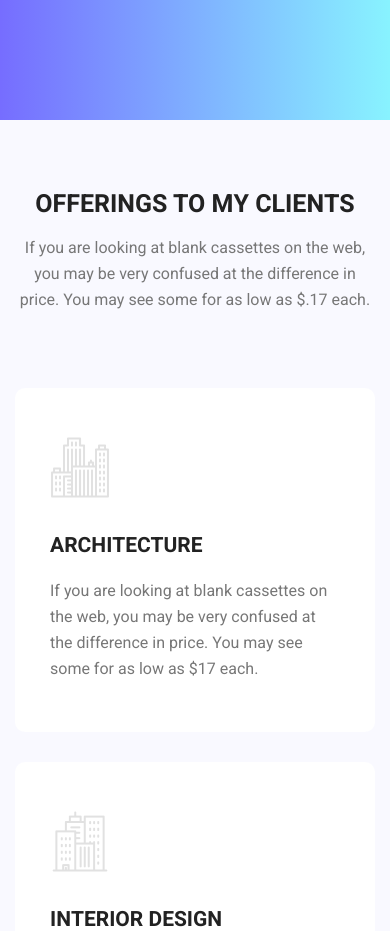
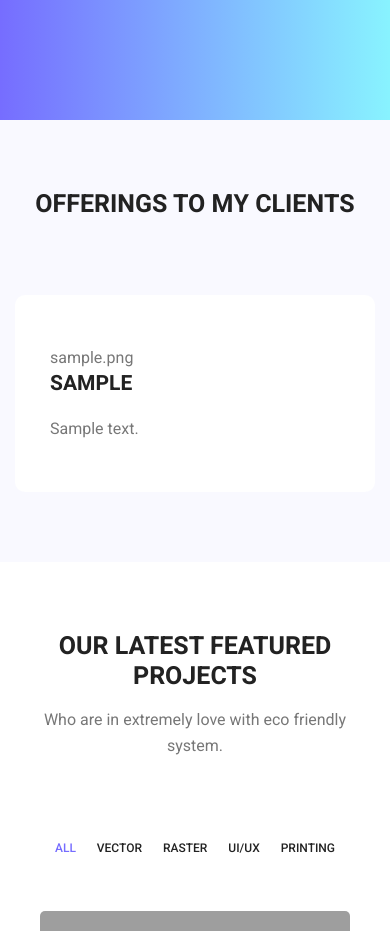
Before and after one commit to secgeo-developer/sview, a Django app: page / in a window 390 px wide. Shown: the part 1683-2614 px from the top of the page. Run offline with Django 5.2, Linux system fonts and the light colour scheme; tables that the repository leaves empty hold one stand-in row (values such as "Sample post"); some libraries are stand-ins or nearby versions; grey boxes are pictures that could not be loaded.

Commit message:
feat: customer offer modeli ile template ilişkisi kuruldu.

```diff
--- a/scv/models.py
+++ b/scv/models.py
@@ -1,3 +1,4 @@
+from pyexpat import model
 from django.db import models
 from django.core.validators import MinValueValidator, MaxValueValidator
 
@@ -136,3 +137,21 @@
         verbose_name = 'Document'
         verbose_name_plural = 'Documents'
         ordering = ['order']
+
+class CustomerOffers(AbstractModel):
+    order = models.IntegerField(default=0, blank=True,
+                                verbose_name='Order', help_text="Enter the order of the social media link")
+    myapp = models.CharField(default='', max_length=100, blank=True, verbose_name='MyApp',
+                             help_text="Enter the name of your app")
+    description = models.TextField(default='', blank=True, verbose_name='Description',
+                                    help_text="Enter a description of the customer offer")
+    icon = models.CharField(default='', max_length=100, blank=True, verbose_name='Icon',
+                            help_text="Enter the icon class for your social media profile")
+
+    def __str__(self):
+        return f'Customer Offer: {self.description}'
+
+    class Meta:
+        verbose_name = 'Customer Offer'
+        verbose_name_plural = 'Customer Offers'
+        ordering = ['order']
--- a/scv/views.py
+++ b/scv/views.py
@@ -1,9 +1,7 @@
 
-from email.mime import base
-from math import exp
-import site
+
 from django.shortcuts import render
-from scv.models import Education, GeneralSetting, ImageSetting, SocialMedia, Experience, Education, Skill, Document
+from scv.models import Education, GeneralSetting, ImageSetting, SocialMedia, Experience, Education, Skill, Document, CustomerOffers
 # Create your views here.
 
 
@@ -36,9 +34,14 @@
     home_banner_area_email = get_general_setting('home_banner_area_email')
     home_banner_area_address = get_general_setting('home_banner_area_address')
     welcome_area_myself = get_general_setting('welcome_area_myself')
-    base_welcome_area_total_donation = get_general_setting('base_welcome_area_total_donation')
-    base_welcome_area_total_projects = get_general_setting('base_welcome_area_total_projects')
-    base_welcome_area_total_volunteers = get_general_setting('base_welcome_area_total_volunteers')
+    base_welcome_area_total_donation = get_general_setting(
+        'base_welcome_area_total_donation')
+    base_welcome_area_total_projects = get_general_setting(
+        'base_welcome_area_total_projects')
+    base_welcome_area_total_volunteers = get_general_setting(
+        'base_welcome_area_total_volunteers')
+    base_feature_area_customer_offer = get_general_setting(
+        'base_feature_area_customer_offer')
 
     # ImageSetting
     site_favicon = get_image_setting('site_favicon')
@@ -59,6 +62,9 @@
 
     # Document
     documents = Document.objects.all()
+
+    # Customer Offers
+    customer_offers = CustomerOffers.objects.all()
 
     return {
         'site_title': site_title,
@@ -82,6 +88,8 @@
         'base_welcome_area_total_projects': base_welcome_area_total_projects,
         'base_welcome_area_total_volunteers': base_welcome_area_total_volunteers,
         'documents': documents,
+        'customer_offers': customer_offers,
+        'base_feature_area_customer_offer': base_feature_area_customer_offer,
     }
 
 
--- a/templates/includes/base_feature_area.html
+++ b/templates/includes/base_feature_area.html
@@ -3,30 +3,21 @@
         	<div class="container">
         		<div class="main_title">
         			<h2>offerings to my clients</h2>
-        			<p>If you are looking at blank cassettes on the web, you may be very confused at the difference in price. You may see some for as low as $.17 each.</p>
+        			<p>{{base_feature_area_customer_offer}}</p>
         		</div>
         		<div class="feature_inner row">
-        			<div class="col-lg-4 col-md-6">
-        				<div class="feature_item">
-        					<i class="flaticon-city"></i>
-        					<h4>Architecture</h4>
-        					<p>If you are looking at blank cassettes on the web, you may be very confused at the difference in price. You may see some for as low as $17 each.</p>
-        				</div>
-        			</div>
-        			<div class="col-lg-4 col-md-6">
-        				<div class="feature_item">
-        					<i class="flaticon-skyline"></i>
-        					<h4>Interior Design</h4>
-        					<p>If you are looking at blank cassettes on the web, you may be very confused at the difference in price. You may see some for as low as $17 each.</p>
-        				</div>
-        			</div>
-        			<div class="col-lg-4 col-md-6">
-        				<div class="feature_item">
-        					<i class="flaticon-sketch"></i>
-        					<h4>Concept Design</h4>
-        					<p>If you are looking at blank cassettes on the web, you may be very confused at the difference in price. You may see some for as low as $17 each.</p>
-        				</div>
-        			</div>
+
+					{% for customer_offer in customer_offers  %}
+
+						<div class="col-lg-4 col-md-6">
+							<div class="feature_item">
+								{{ customer_offer.icon | safe }}
+								<h4>{{ customer_offer.myapp }}</h4>
+								<p>{{ customer_offer.description }}</p>
+							</div>
+						</div>
+
+					{% endfor %}
         		</div>
         	</div>
         </section>
--- a/templates/includes/base_header_menu_area.html
+++ b/templates/includes/base_header_menu_area.html
@@ -31,7 +31,7 @@
 										<li class="nav-item"><a class="nav-link" href="single-blog.html"></a></li>
 									</ul>
 								</li>
-								<li class="nav-item"><a class="nav-link" href="contact.html">Contact</a></li>
+								<li class="nav-item"><a class="nav-link" href="contact.html"></a></li>
 								<li class="nav-item submenu dropdown">
 									<a href="#" class="nav-link dropdown-toggle" data-toggle="dropdown" role="button" aria-haspopup="true" aria-expanded="false">Download</a>
 									<ul class="dropdown-menu">
--- a/templates/includes/base_home_gallery_area.html
+++ b/templates/includes/base_home_gallery_area.html
@@ -1,4 +1,5 @@
- <!--================Home Gallery Area =================-->
+{% load static %}
+<!--================Home Gallery Area =================-->
         <section class="home_gallery_area p_120">
         	<div class="container">
         		<div class="main_title">
@@ -20,8 +21,8 @@
         			<div class="col-lg-4 col-md-4 col-sm-6 brand manipul design print">
         				<div class="h_gallery_item">
         					<div class="g_img_item">
-        						<img class="img-fluid" src="img/gallery/project-1.jpg" alt="">
-        						<a class="light" href="img/gallery/project-1.jpg"><img src="img/gallery/icon.png" alt=""></a>
+        						<img class="img-fluid" src=" {% static "img/gallery/project-1.jpg" %} " alt="">
+        						<a class="light" href=" {% static "img/gallery/project-1.jpg" %} "><img src=" {% static "img/gallery/icon.png" %} " alt=""></a>
         					</div>
         					<div class="g_item_text">
         						<h4>3D Helmet Design</h4>
@@ -32,8 +33,8 @@
         			<div class="col-lg-4 col-md-4 col-sm-6 brand manipul creative">
         				<div class="h_gallery_item">
         					<div class="g_img_item">
-        						<img class="img-fluid" src="img/gallery/project-2.jpg" alt="">
-        						<a class="light" href="img/gallery/project-2.jpg"><img src="img/gallery/icon.png" alt=""></a>
+        						<img class="img-fluid" src=" {% static "img/gallery/project-2.jpg" %} " alt="">
+        						<a class="light" href=" {% static "img/gallery/project-2.jpg" %} "><img src=" {% static "img/gallery/icon.png" %} " alt=""></a>
         					</div>
         					<div class="g_item_text">
         						<h4>2D Vinyl Design</h4>
@@ -44,8 +45,8 @@
         			<div class="col-lg-4 col-md-4 col-sm-6 manipul creative design print">
         				<div class="h_gallery_item">
         					<div class="g_img_item">
-        						<img class="img-fluid" src="img/gallery/project-3.jpg" alt="">
-        						<a class="light" href="img/gallery/project-3.jpg"><img src="img/gallery/icon.png" alt=""></a>
+        						<img class="img-fluid" src=" {% static "img/gallery/project-3.jpg" %} " alt="">
+        						<a class="light" href=" {% static "img/gallery/project-3.jpg" %} "><img src=" {% static "img/gallery/icon.png" %} " alt=""></a>
         					</div>
         					<div class="g_item_text">
         						<h4>Creative Poster Design</h4>
@@ -56,8 +57,8 @@
         			<div class="col-lg-4 col-md-4 col-sm-6 brand creative print">
         				<div class="h_gallery_item">
         					<div class="g_img_item">
-        						<img class="img-fluid" src="img/gallery/project-4.jpg" alt="">
-        						<a class="light" href="img/gallery/project-4.jpg"><img src="img/gallery/icon.png" alt=""></a>
+        						<img class="img-fluid" src=" {% static "img/gallery/project-4.jpg" %} " alt="">
+        						<a class="light" href=" {% static "img/gallery/project-4.jpg" %} "><img src=" {% static "img/gallery/icon.png" %} " alt=""></a>
         					</div>
         					<div class="g_item_text">
         						<h4>Embosed Logo Design</h4>
@@ -68,8 +69,8 @@
         			<div class="col-lg-4 col-md-4 col-sm-6 brand manipul design">
         				<div class="h_gallery_item">
         					<div class="g_img_item">
-        						<img class="img-fluid" src="img/gallery/project-5.jpg" alt="">
-        						<a class="light" href="img/gallery/project-5.jpg"><img src="img/gallery/icon.png" alt=""></a>
+        						<img class="img-fluid" src=" {% static "img/gallery/project-5.jpg" %} " alt="">
+        						<a class="light" href=" {% static "img/gallery/project-5.jpg" %} "><img src=" {% static "img/gallery/icon.png" %} " alt=""></a>
         					</div>
         					<div class="g_item_text">
         						<h4>3D Disposable Bottle</h4>
@@ -80,8 +81,8 @@
         			<div class="col-lg-4 col-md-4 col-sm-6 brand creative">
         				<div class="h_gallery_item">
         					<div class="g_img_item">
-        						<img class="img-fluid" src="img/gallery/project-6.jpg" alt="">
-        						<a class="light" href="img/gallery/project-6.jpg"><img src="img/gallery/icon.png" alt=""></a>
+        						<img class="img-fluid" src=" {% static "img/gallery/project-6.jpg" %} " alt="">
+        						<a class="light" href=" {% static "img/gallery/project-6.jpg" %} "><img src=" {% static "img/gallery/icon.png" %} " alt=""></a>
         					</div>
         					<div class="g_item_text">
         						<h4>3D Logo Design</h4>
```
Also changed, not shown: scv/admin.py (+11 -1 lines), scv/migrations/0008_customeroffers.py (added), 1 other file.
